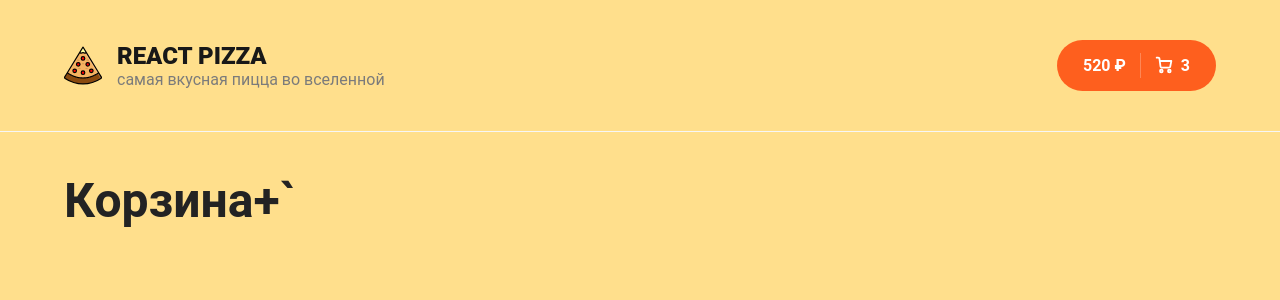
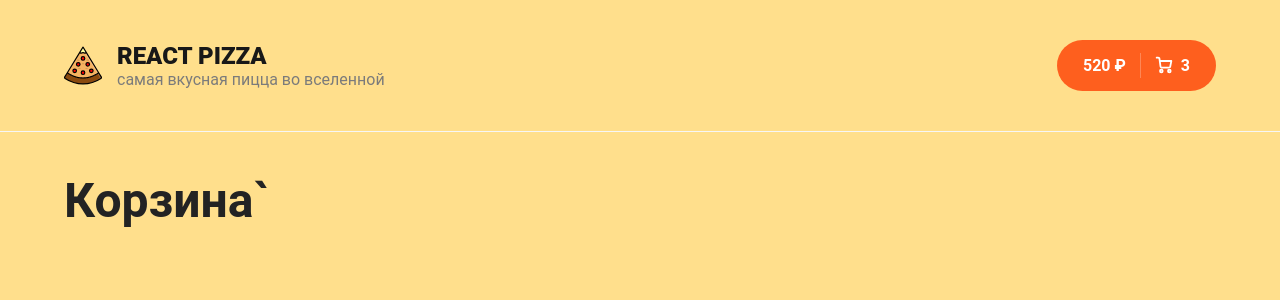
Before and after one commit to agronom99/pizza_shop_react, a React (Create React App) app: page /cart in a window 1280 px wide. Shown: the top 300 px of the page. Built offline with nearby package versions, Linux system fonts and the light colour scheme.

Commit message:
2023.05.14 14-03

```diff
--- a/src/pages/Cart.jsx
+++ b/src/pages/Cart.jsx
@@ -2,7 +2,7 @@ import React from 'react'
 
 const Cart = () => {
     return (
-        <h1>Корзина+`</h1>
+        <h1>Корзина`</h1>
     );
 }
 
```
